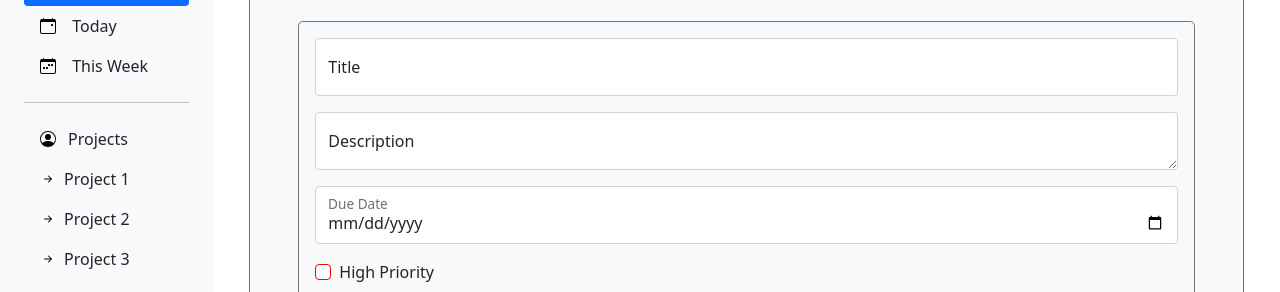
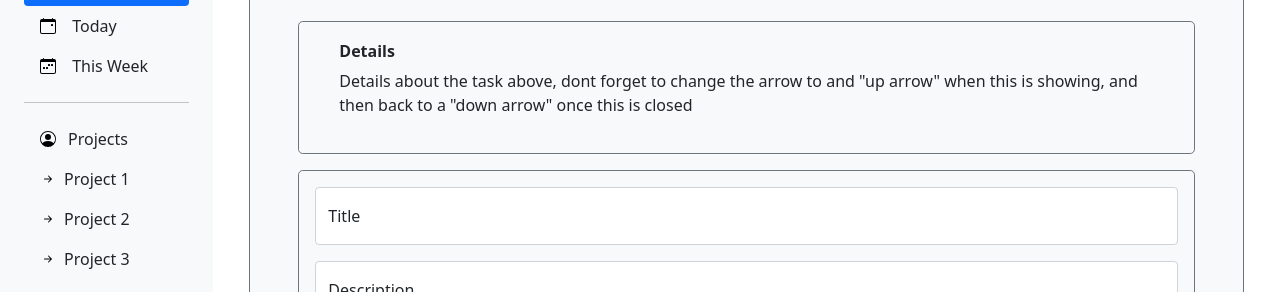
Before and after one commit to htder/Todo-list, a website built with webpack: page dist/index.html in a window 1280 px wide. Shown: the part 182-474 px from the top of the page. Built offline with nearby package versions, Linux system fonts and the light colour scheme; files whose address does not match are found by name.

Commit message:
fixed width of details slider differing from the editing slider

```diff
--- a/dist/index.css
+++ b/dist/index.css
@@ -13,8 +13,8 @@ body {
 }
 
 .todo-details {
-  /* display: block; */
-  display: none;
+  display: block;
+  /* display: none; */
 }
 
 .todo-item-container {
--- a/dist/index.html
+++ b/dist/index.html
@@ -225,7 +225,7 @@
             <!-- SHOW DETAILS-->
             <!-- SHOW DETAILS-->
             <div
-              class="m-4 bg-light rounded-3 border border-secondary p-3 rounded-3 todo-details"
+              class="modal-body mx-5 my-3 bg-light rounded-3 border border-secondary p-3 rounded-3 todo-details"
             >
               <div class="container-fluid py-1">
                 <h6 class="fw-bold">Details</h6>
```
